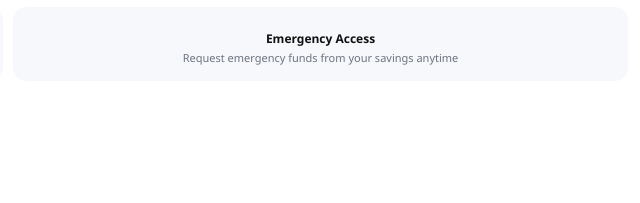
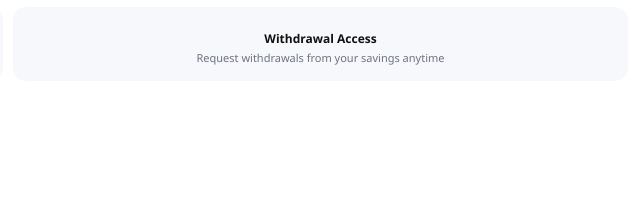
Before and after one commit to Ogmoses/wag-thrift, a plain HTML site: page index.html in a window 1280 px wide. Shown: the part 504-707 px from the top of the page, 632-1272 px from the left. Drawn offline with nearby package versions, Linux system fonts and the light colour scheme.

Commit message:
Add files via upload

```diff
--- a/index.html
+++ b/index.html
@@ -41,7 +41,7 @@
  <div class="feat-card"><div class="feat-ico"></div><div class="feat-title">Daily Savings</div><div class="feat-sub">Build wealth through daily & weekly thrift contributions</div></div>
  <div class="feat-card"><div class="feat-ico"></div><div class="feat-title">Cloud Synced</div><div class="feat-sub">Your data is secure and accessible from any device</div></div>
  <div class="feat-card"><div class="feat-ico"></div><div class="feat-title">Secure Login</div><div class="feat-sub">Encrypted passwords with verified field agents</div></div>
- <div class="feat-card"><div class="feat-ico"></div><div class="feat-title">Emergency Access</div><div class="feat-sub">Request emergency funds from your savings anytime</div></div>
+ <div class="feat-card"><div class="feat-ico"></div><div class="feat-title">Withdrawal Access</div><div class="feat-sub">Request withdrawals from your savings anytime</div></div>
  </div>
  </div>
  <div class="footer" id="footer">© 2026 Wonderful & Able God Enterprises. All rights reserved.</div>
```
